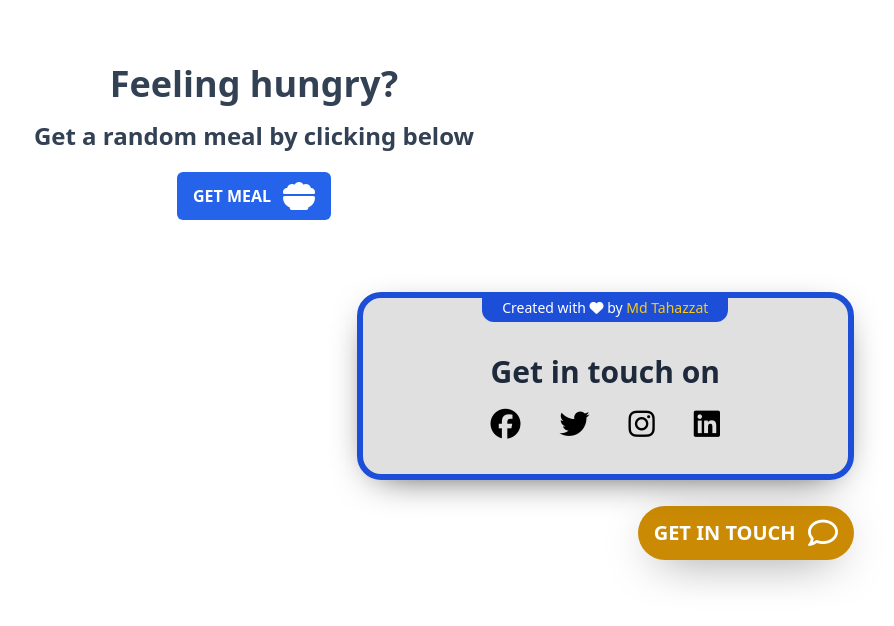
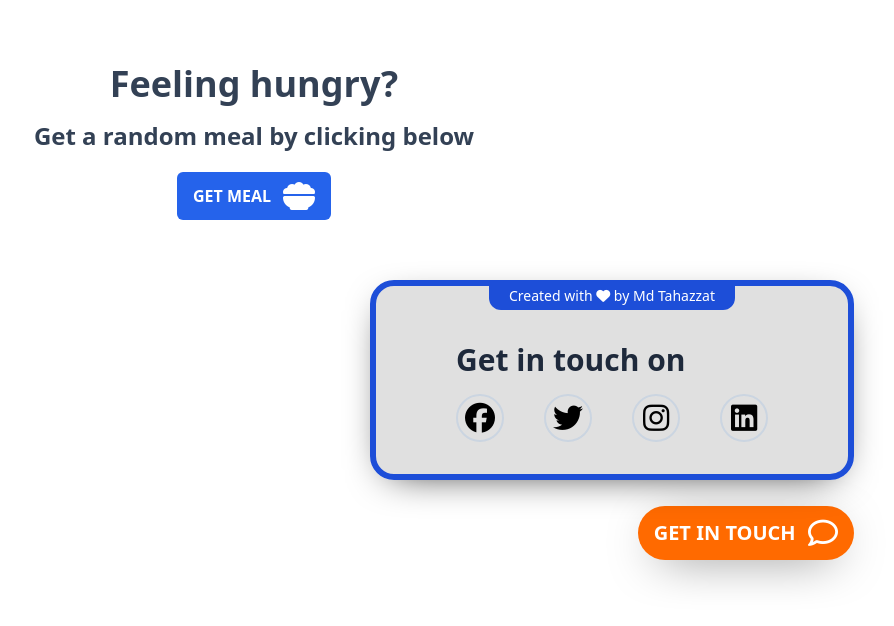
Before and after one commit to Md-Tahazzat/Game-catch_the_insect, a website: page index.html in a window 1280 px wide. Shown: the whole page, without its empty margins (386-1280 px from the left). Drawn offline with nearby package versions, Linux system fonts and the light colour scheme.

Commit message:
icon border added

```diff
--- a/index.html
+++ b/index.html
@@ -39,7 +39,7 @@
       <button
         id="toggle-btn"
         onclick="toggleContact()"
-        class="py-3 px-4 custom-shadow outline-none flex text-3xl items-center text-white font-bold rounded-full bg-yellow-600 hover:bg-yellow-700 hover:outline-none fixed bottom-64 md:bottom-[30%] right-4 md:right-10"
+        class="py-3 px-4 custom-shadow outline-none flex text-3xl items-center text-white font-bold rounded-full bg-[#FF6A00] hover:bg-[#e35f00] hover:outline-none fixed bottom-64 md:bottom-[30%] right-4 md:right-10"
       >
         <span class="hidden md:inline text-xl">GET IN TOUCH</span>
         <i class="fa-regular fa-comment md:ml-3"></i>
@@ -52,25 +52,33 @@
           class="text-center text-sm bg-blue-700 px-5 text-white mx-auto pb-1 max-w-fit rounded-b-xl"
         >
           Created with <i class="fa-solid fa-heart"></i> by
-          <span class="text-yellow-400">Md Tahazzat</span>
+          <span class="text-white">Md Tahazzat</span>
         </h1>
-        <div class="py-5 px-16 md:py-8 md:px-32">
+        <div class="py-5 px-8 md:py-8 md:px-20">
           <h1
             class="text-2xl md:text-3xl font-bold text-black md:text-slate-800"
           >
             Get in touch on
           </h1>
-          <div class="flex items-center justify-between mt-4">
-            <button class="rounded-full text-3xl hover:text-yellow-600">
+          <div class="flex gap-5 md:gap-10 items-center justify-between mt-4">
+            <button
+              class="rounded-full border-2 border-slate-300 hover:text-[#FF6A00] w-12 h-12 flex items-center justify-center p-2 text-3xl hover:border-slate-400 duration-200"
+            >
               <i class="fa-brands fa-facebook"></i>
             </button>
-            <button class="rounded-full text-3xl hover:text-yellow-600">
+            <button
+              class="rounded-full border-2 border-slate-300 hover:text-[#FF6A00] w-12 h-12 flex items-center justify-center p-2 text-3xl hover:border-slate-400 duration-200"
+            >
               <i class="fa-brands fa-twitter"></i>
             </button>
-            <button class="rounded-full text-3xl hover:text-yellow-600">
+            <button
+              class="rounded-full border-2 border-slate-300 hover:text-[#FF6A00] w-12 h-12 flex items-center justify-center p-2 text-3xl hover:border-slate-400 duration-200"
+            >
               <i class="fa-brands fa-instagram"></i>
             </button>
-            <button class="rounded-full text-3xl hover:text-yellow-600">
+            <button
+              class="rounded-full border-2 border-slate-300 hover:text-[#FF6A00] w-12 h-12 flex items-center justify-center p-2 text-3xl hover:border-slate-400 duration-200"
+            >
               <i class="fa-brands fa-linkedin"></i>
             </button>
           </div>
```
